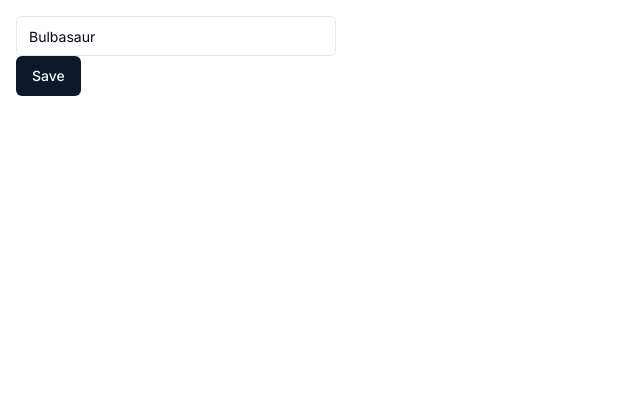
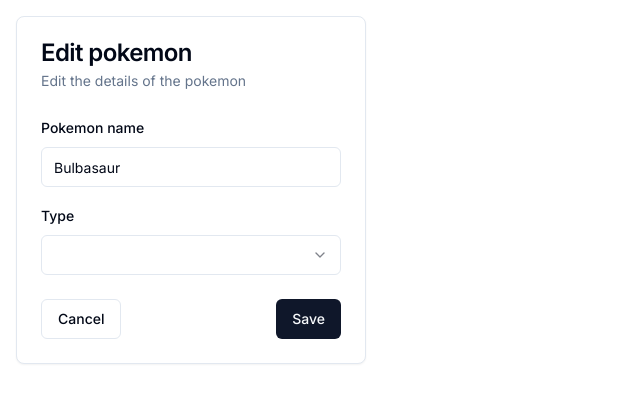
Before and after one commit to ozcanzaferayan/next-workshop, a Next.js app: page /1/edit in a window 1280 px wide. Shown: the top 402 px of the page, without its empty margins (0-640 px from the left). Built offline with nearby package versions, Linux system fonts and the light colour scheme; data requests are answered from the project's data file.

Commit message:
Update types and fix layout

```diff
--- a/src/app/[id]/delete/action.tsx
+++ b/src/app/[id]/delete/action.tsx
@@ -25,6 +25,6 @@ export async function deletePokemon(prevState: any, formData: FormData) {
     method: "DELETE",
   });
 
-  revalidatePath("/pokemons");
-  redirect("/pokemons");
+  revalidatePath("/");
+  redirect("/");
 }
--- a/src/app/[id]/edit/action.tsx
+++ b/src/app/[id]/edit/action.tsx
@@ -1,35 +1,16 @@
 "use server";
 import { API_URL } from "@/app/loaders";
+import { Pokemon } from "@/app/types";
 import { revalidatePath } from "next/cache";
 import { redirect } from "next/navigation";
-import { z } from "zod";
 
-export async function editPokemon(prevState: any, formData: FormData) {
-  const schema = z.object({
-    id: z.string(),
-    name: z.string().min(3, {
-      message: "Name must be at least 3 characters",
-    }),
+export async function editPokemon(prevState: any, pokemon: Pokemon) {
+  await fetch(`${API_URL}/pokemons/${pokemon.id}`, {
+    method: "PATCH",
+    body: JSON.stringify(pokemon),
   });
 
-  const parse = schema.safeParse({
-    id: formData.get("id"),
-    name: formData.get("name"),
-  });
-
-  if (!parse.success) {
-    return { errors: parse.error.errors };
-  }
-
-  const pokemon = parse.data;
-
-  await fetch(`${API_URL}/pokemons/${pokemon.id}`, {
-    method: "PATCH",
-    body: JSON.stringify({
-      name: pokemon.name,
-    }),
-  });
-
-  revalidatePath("/pokemons");
-  redirect("/pokemons");
+  revalidatePath("/");
+  revalidatePath(`/${pokemon.id}/edit`);
+  redirect("/");
 }
--- a/src/app/[id]/edit/form.tsx
+++ b/src/app/[id]/edit/form.tsx
@@ -2,15 +2,35 @@
 import { editPokemon } from "@/app/[id]/edit/action";
 import { Pokemon } from "@/app/types";
 import { Button } from "@/components/ui/button";
+import {
+  Card,
+  CardContent,
+  CardDescription,
+  CardFooter,
+  CardHeader,
+  CardTitle,
+} from "@/components/ui/card";
+import {
+  Form,
+  FormControl,
+  FormField,
+  FormItem,
+  FormLabel,
+  FormMessage,
+} from "@/components/ui/form";
 import { Input } from "@/components/ui/input";
+import {
+  Select,
+  SelectContent,
+  SelectItem,
+  SelectTrigger,
+  SelectValue,
+} from "@/components/ui/select";
+import { zodResolver } from "@hookform/resolvers/zod";
+import Link from "next/link";
 import { useFormState, useFormStatus } from "react-dom";
+import { useForm } from "react-hook-form";
 import { z } from "zod";
-
-const initialState: {
-  errors: z.ZodIssue[] | undefined;
-} = {
-  errors: undefined,
-};
 
 type Props = {
   pokemon: Pokemon;
@@ -26,20 +46,96 @@ const EditButton = () => {
   );
 };
 
+export const schema = z.object({
+  id: z.string(),
+  name: z.string().min(3, "Name must be at least 3 characters"),
+  type: z.string().min(3, "Please select a type"),
+});
+
 const EditForm = ({ pokemon }: Props) => {
-  const [state, formAction] = useFormState(editPokemon, initialState);
-
+  const [state, formAction] = useFormState(editPokemon, null);
+  const form = useForm<z.infer<typeof schema>>({
+    resolver: zodResolver(schema),
+    defaultValues: {
+      id: pokemon.id,
+      name: pokemon.name,
+      type: pokemon.type,
+    },
+  });
   return (
-    <form action={formAction}>
-      <Input
-        type="text"
-        name="name"
-        className="w-80"
-        defaultValue={pokemon.name}
-      />
-      <EditButton />
-      <input type="hidden" name="id" value={pokemon.id} />
-    </form>
+    <Form {...form}>
+      <form onSubmit={form.handleSubmit(formAction)} className="p-4">
+        <Card className="w-[350px]">
+          <CardHeader>
+            <CardTitle>Edit pokemon</CardTitle>
+            <CardDescription>Edit the details of the pokemon</CardDescription>
+          </CardHeader>
+          <CardContent>
+            <div className="grid w-full items-center gap-4">
+              <FormField
+                control={form.control}
+                name="name"
+                render={({ field }) => (
+                  <FormItem>
+                    <FormLabel>Pokemon name</FormLabel>
+                    <FormControl>
+                      <Input placeholder="Enter a new pokemon" {...field} />
+                    </FormControl>
+                    <FormMessage />
+                  </FormItem>
+                )}
+              />
+              <FormField
+                control={form.control}
+                name="type"
+                render={({ field }) => (
+                  <FormItem>
+                    <FormLabel>Type</FormLabel>
+                    <Select
+                      onValueChange={field.onChange}
+                      defaultValue={field.value}
+                    >
+                      <FormControl>
+                        <SelectTrigger>
+                          <SelectValue placeholder="Select" />
+                        </SelectTrigger>
+                      </FormControl>
+                      <SelectContent>
+                        <SelectItem value="fire">Fire</SelectItem>
+                        <SelectItem value="water">Water</SelectItem>
+                        <SelectItem value="grass">Grass</SelectItem>
+                        <SelectItem value="electric">Electric</SelectItem>
+                        <SelectItem value="psychic">Psychic</SelectItem>
+                        <SelectItem value="ice">Ice</SelectItem>
+                        <SelectItem value="dragon">Dragon</SelectItem>
+                        <SelectItem value="dark">Dark</SelectItem>
+                        <SelectItem value="fairy">Fairy</SelectItem>
+                        <SelectItem value="fighting">Fighting</SelectItem>
+                        <SelectItem value="flying">Flying</SelectItem>
+                        <SelectItem value="poison">Poison</SelectItem>
+                        <SelectItem value="ground">Ground</SelectItem>
+                        <SelectItem value="rock">Rock</SelectItem>
+                        <SelectItem value="bug">Bug</SelectItem>
+                        <SelectItem value="ghost">Ghost</SelectItem>
+                        <SelectItem value="steel">Steel</SelectItem>
+                        <SelectItem value="normal">Normal</SelectItem>
+                      </SelectContent>
+                    </Select>
+                    <FormMessage />
+                  </FormItem>
+                )}
+              />
+            </div>
+          </CardContent>
+          <CardFooter className="flex justify-between">
+            <Link href="/" className="w-full">
+              <Button variant="outline">Cancel</Button>
+            </Link>
+            <EditButton />
+          </CardFooter>
+        </Card>
+      </form>
+    </Form>
   );
 };
 
--- a/src/app/layout.tsx
+++ b/src/app/layout.tsx
@@ -16,7 +16,7 @@ export default function RootLayout({
 }>) {
   return (
     <html lang="en">
-      <body className={inter.className + " p-4"}>{children}</body>
+      <body className={inter.className}>{children}</body>
     </html>
   );
 }
--- a/src/app/new/action.tsx
+++ b/src/app/new/action.tsx
@@ -9,6 +9,7 @@ export async function newPokemon(prevState: any, pokemon: Pokemon) {
     method: "POST",
     body: JSON.stringify(pokemon),
   });
+
   revalidatePath("/");
   redirect("/");
 }
--- a/src/app/new/page.tsx
+++ b/src/app/new/page.tsx
@@ -59,7 +59,7 @@ const NewPokemon = () => {
   });
   return (
     <Form {...form}>
-      <form onSubmit={form.handleSubmit(formAction)} className="space-y-8">
+      <form onSubmit={form.handleSubmit(formAction)} className="p-4">
         <Card className="w-[350px]">
           <CardHeader>
             <CardTitle>Create pokemon</CardTitle>
--- a/src/app/page.tsx
+++ b/src/app/page.tsx
@@ -16,7 +16,7 @@ import Link from "next/link";
 const Pokemons = async () => {
   const pokemons = await getPokemons();
   return (
-    <Card className={cn("w-[380px]")}>
+    <Card className={cn("w-[380px] m-4")}>
       <CardHeader>
         <CardTitle>Pokemons</CardTitle>
         <CardDescription>
--- a/src/app/pokemon-list-item.tsx
+++ b/src/app/pokemon-list-item.tsx
@@ -30,7 +30,7 @@ const PokemonListItem = ({ pokemon }: Props) => {
         </div>
         <div className="grid gap-1 flex-1">
           <h3 className="font-medium">{pokemon.name}</h3>
-          <p className="text-sm text-gray-500 dark:text-gray-400">
+          <p className="text-sm text-gray-500 dark:text-gray-400 capitalize">
             {pokemon.type} Pokemon
           </p>
         </div>
--- a/src/app/types.ts
+++ b/src/app/types.ts
@@ -1,5 +1,5 @@
 export type Pokemon = {
-  id?: number;
+  id?: string;
   name: string;
   type: string;
 };
```
